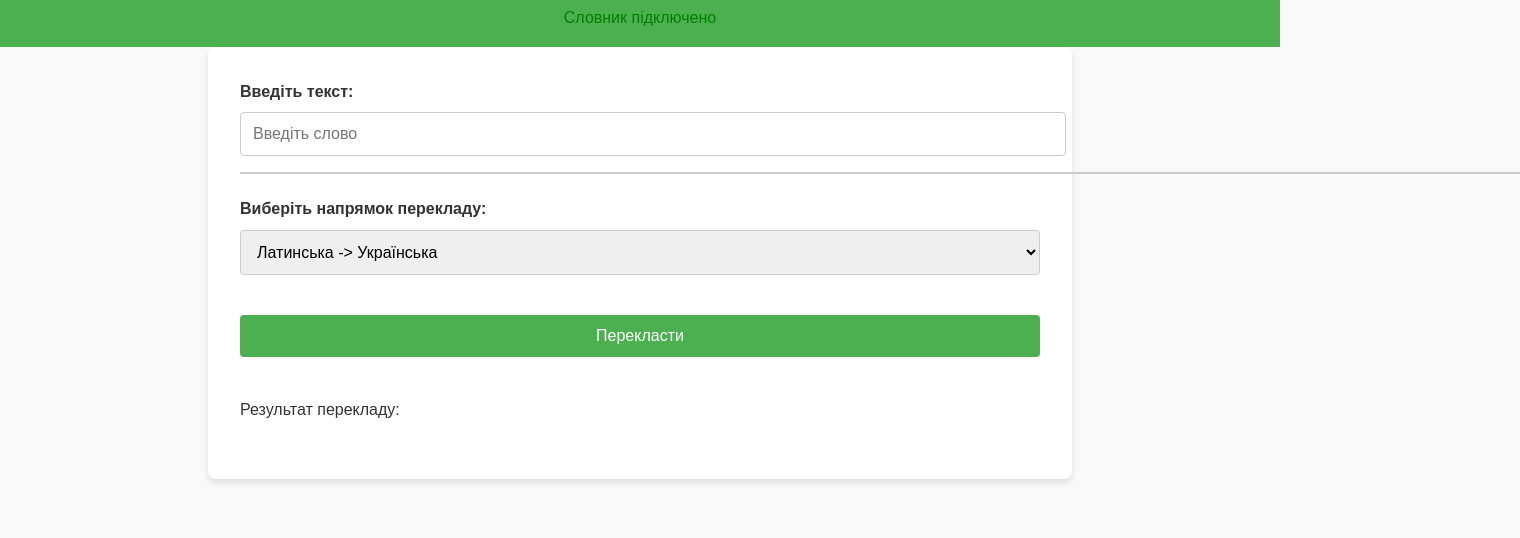
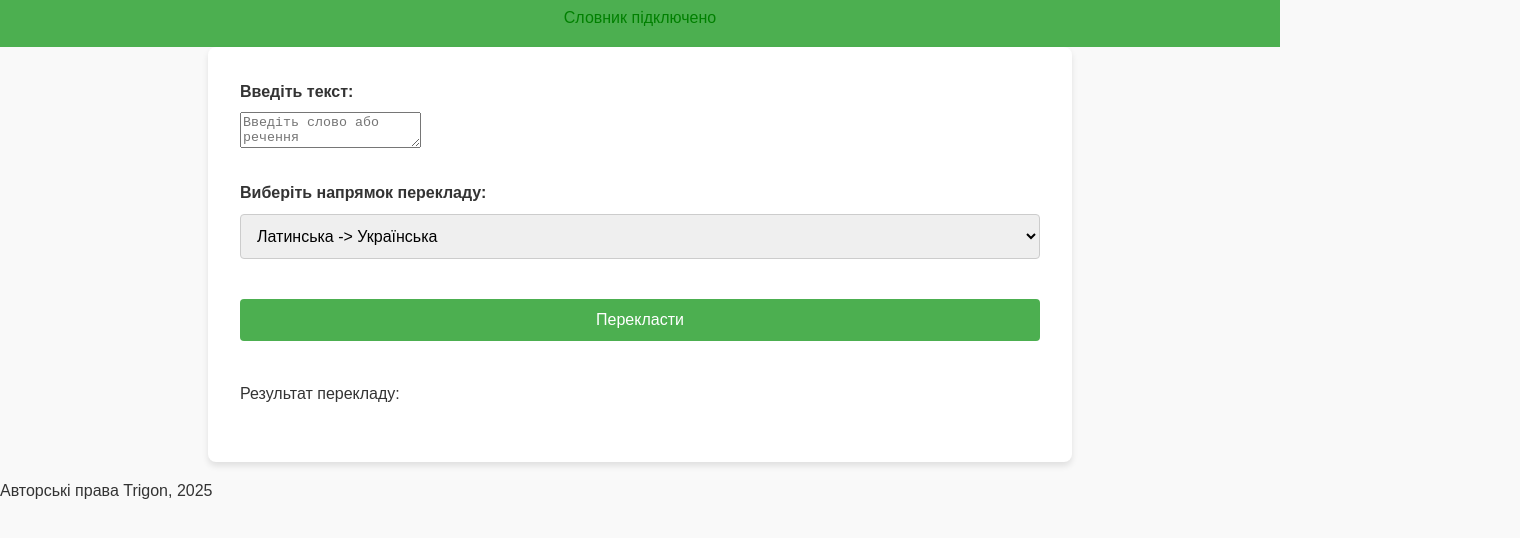
Before and after one commit to trigon1mk/Latin_lang, a website with bundled scripts: page index.html in a window 1280 px wide. Shown: the part 70-608 px from the top of the page, 1520 px wide, since content can reach past the window. Built offline with nearby package versions, Linux system fonts and the light colour scheme.

Commit message:
Update index.html

```diff
--- a/index.html
+++ b/index.html
@@ -15,8 +15,7 @@
   <main>
     <section>
       <label for="input">Введіть текст:</label>
-      <input type="text" id="input" placeholder="Введіть слово" autocomplete="off">
-      <div id="suggestions" class="suggestions"></div>
+      <textarea id="input" placeholder="Введіть слово або речення"></textarea>
     </section>
 
     <section>
@@ -37,6 +36,10 @@
     </section>
   </main>
 
+  <footer>
+    <p>Авторські права Trigon, 2025</p>
+  </footer>
+
   <script src="translator.js" type="module"></script>
 </body>
 </html>
```
